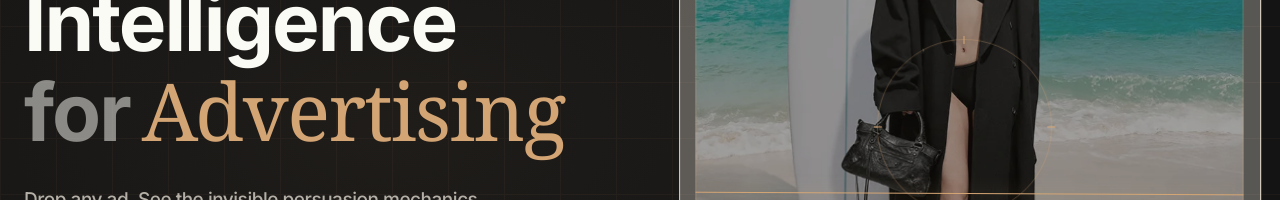
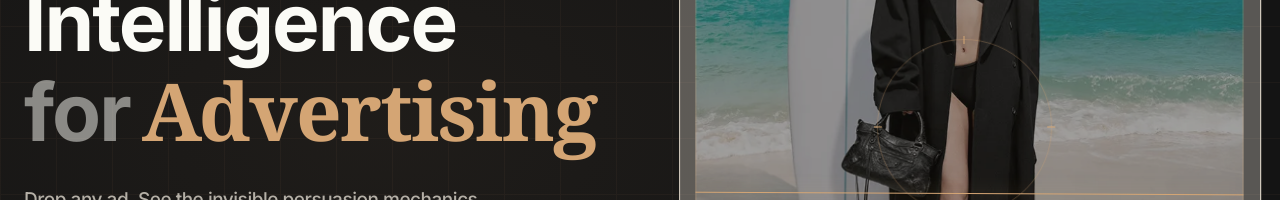
Before and after one commit to popvisly/visual-decompiler, a Next.js app: page / in a window 1280 px wide. Shown: the part 366-566 px from the top of the page. Built offline with nearby package versions, Linux system fonts and the light colour scheme; no server answers.

Commit message:
Normalize hero role weights

```diff
--- a/src/components/marketing/AnalyticalHero.tsx
+++ b/src/components/marketing/AnalyticalHero.tsx
@@ -18,11 +18,13 @@ const PERSONAS: Persona[] = [
         role: 'Advertising',
         subtitle: 'Drop any ad. See the invisible persuasion mechanics, strategic signals, and reconstruction blueprint — in under 60 seconds.',
         color: '#D4A574',
+        weightClass: 'font-semibold',
     },
     {
         role: 'Art Directors',
         subtitle: 'Decode visual hierarchy, chromatic psychology, and composition mechanics — translate competitor creative into actionable design principles.',
         color: '#F4A700',
+        weightClass: 'font-semibold',
     },
     {
         role: 'New Business',
@@ -46,6 +48,7 @@ const PERSONAS: Persona[] = [
         role: 'Brand Managers',
         subtitle: 'Benchmark your creative against category patterns. Identify what drives engagement and where your assets lose persuasion power.',
         color: '#D4A574',
+        weightClass: 'font-semibold',
     },
     {
         role: 'Copywriters',
```
